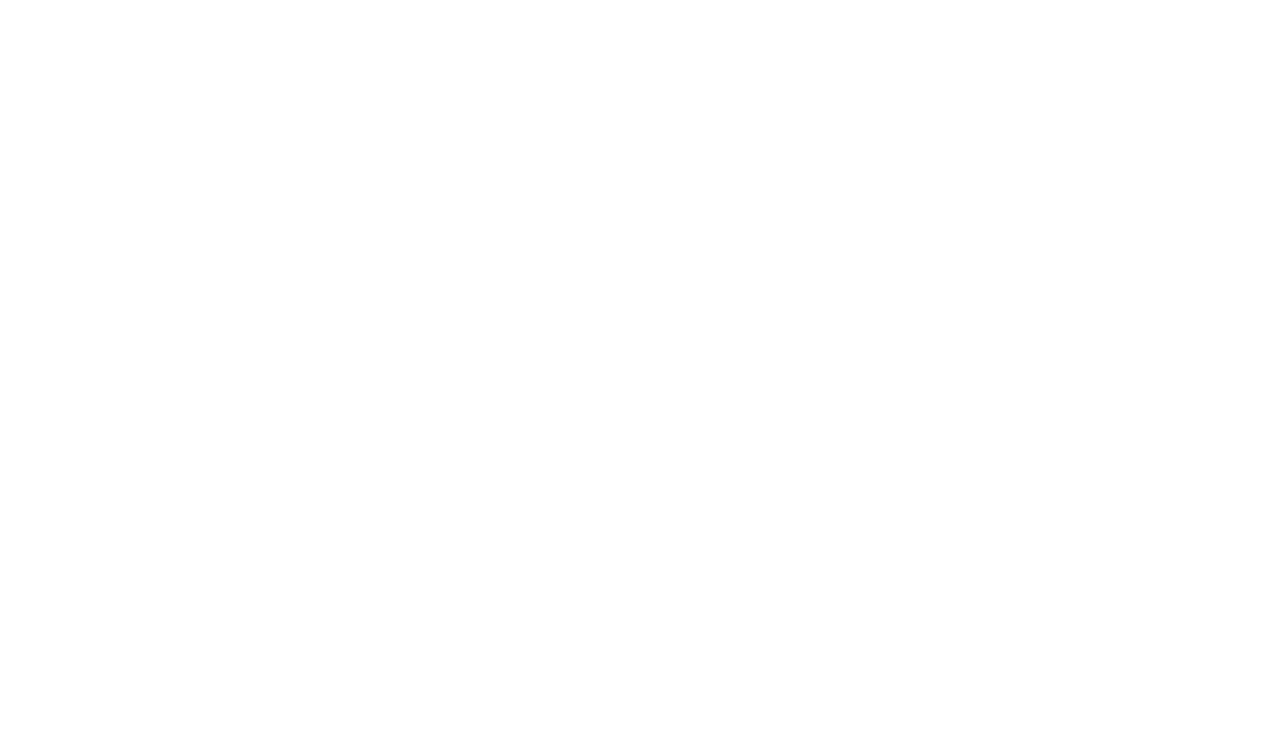
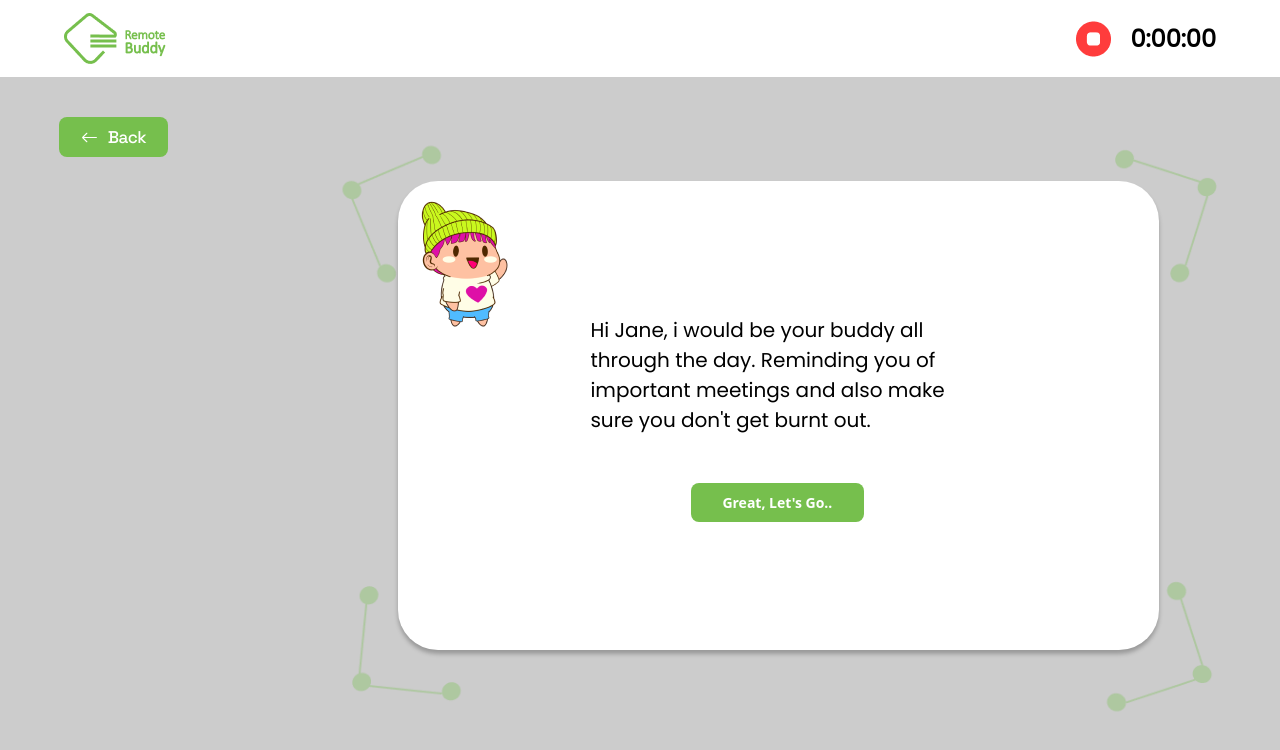
Before and after one commit to mzoyinda/RemoteBuddy, a React (Create React App) app: page /remind in a window 1280 px wide. Before the commit this address had no page. Shown: the top 750 px of the page. Built offline with nearby package versions, Linux system fonts and the light colour scheme.

Commit message:
work so far

```diff
--- a/src/App.js
+++ b/src/App.js
@@ -3,13 +3,19 @@
 import React from 'react';
 import { Route, Routes } from 'react-router-dom';
 import './App.css';
+import Meetings from './pages/Meetings';
+import Remind from './pages/Remind';
+import Welcome from './pages/Welcome';
 
 const App = () => {
   return (
     <div className="App">
       <Routes>
         <Route path='/' element={<Login/>}/>
+        <Route path='/welcome' element={<Welcome/>}/>
         <Route path='/choose' element={<Choose/>}/>
+        <Route path='/remind' element={<Remind/>}/>
+        <Route path='/meetings' element={<Meetings/>}/>
       </Routes>
     </div>
   );
--- a/src/layout/Layout.jsx
+++ b/src/layout/Layout.jsx
@@ -4,6 +4,8 @@
 import { Back } from 'components/button/Back'
 import background from 'assets/background.png'
 import Card from 'components/card/Card'
+
+import { motion, AnimatePresence} from "framer-motion"
 
 export const Layout = ({ children }) => {
 
@@ -12,11 +14,19 @@
       <Navbar/>
       <div className='wrap'>
         <Back/>
-        <div className='card_contain'>
+        <AnimatePresence exitBeforeEnter>
+          <motion.div
+            initial={{ y: 10, opacity: 0 }}
+            animate={{ y: 0, opacity: 1 }}
+            exit={{ y: -10, opacity: 0 }}
+            transition={{ duration: 0.2 }}
+            className='card_contain'
+          >
           <Card>
             {children}
           </Card>
-        </div>
+        </motion.div>
+        </AnimatePresence>
       </div>
     </LayoutContain>
   )
--- a/src/pages/Login.js
+++ b/src/pages/Login.js
@@ -34,7 +34,7 @@
           <Action>
             <p>Lets help you track your day</p>
             <button>
-              <Link to='/choose'>Lets go ! </Link>
+              <Link to='/welcome'>Lets go ! </Link>
             </button>
           </Action>
           <ImgContainer>
--- /dev/null
+++ b/src/pages/Meetings.js
@@ -0,0 +1,28 @@
+import React from "react";
+import { Container, FlexBox } from "./styles";
+import { Layout } from "layout/Layout";
+import { Link } from "react-router-dom";
+
+const Meetings = () => {
+  return (
+    <Layout>
+      <Container>
+        <h3 className="text">
+          Do you have any Meeting or Activity you'd like me to remind you of today?
+        </h3>
+        <FlexBox>
+          <button type="button">
+            <Link to="/add-meeting"> Yes, I do</Link>
+          </button>
+        <button type="button" className="white-button">
+          <Link to="/music-choice"> No </Link>
+        </button>
+        </FlexBox>
+      </Container>
+    </Layout>
+  );
+};
+
+
+
+export default Meetings;
--- /dev/null
+++ b/src/pages/Remind.js
@@ -0,0 +1,22 @@
+import React from 'react'
+import { Container } from './styles'
+import { Layout } from 'layout/Layout'
+import { Link } from "react-router-dom";
+import styled from "styled-components";
+
+const Remind = () => {
+
+  return (
+    <Layout>
+        <Container>
+            <h3 className='text'>Hi Jane, i would be your buddy all through the day. Reminding you of important meetings and also make sure you don't get burnt out.</h3>
+            <button type='button'>
+            <Link to='/meetings'> Great, Let's Go..</Link>
+            </button>
+        </Container>
+
+    </Layout>
+  )
+}
+
+export default Remind
--- /dev/null
+++ b/src/pages/Welcome.js
@@ -0,0 +1,29 @@
+import React from 'react'
+import { Container } from './styles'
+import { Layout } from 'layout/Layout'
+import { Link } from "react-router-dom";
+import styled from "styled-components";
+
+const Welcome = () => {
+
+  return (
+    <Layout>
+        <Container>
+            <h3 className='text'>Hi, i'm Buddy, What should i call you?</h3>
+            <Input type="text" />
+            <button type='button'>
+            <Link to='/remind'> Got it!</Link>
+            </button>
+        </Container>
+
+    </Layout>
+  )
+}
+
+const Input = styled.input`
+border:none;
+width:70%;
+border-bottom: 1px solid #828282;
+`
+
+export default Welcome
--- a/src/pages/choose/Choose.jsx
+++ b/src/pages/choose/Choose.jsx
@@ -1,5 +1,5 @@
 import React from 'react'
-import { ChooseContainer } from './styles'
+import { Container } from '../styles'
 import mack from 'assets/audiomack.png'
 import boom from 'assets/boomplay.png'
 import spotify from 'assets/spotify.png'
@@ -10,7 +10,7 @@
 
   return (
     <Layout>
-        <ChooseContainer>
+        <Container>
             <h3 className='text'>Jane, would you like to</h3>
             <button type='button'>
                 Use our music Library
@@ -35,7 +35,7 @@
                     <img alt='Youtube' src={youtube}/>
                 </div>
             </div>
-        </ChooseContainer>
+        </Container>
     </Layout>
   )
 }
--- a/src/pages/choose/styles.js
+++ /dev/null
@@ -1,98 +0,0 @@
-import styled from "styled-components";
-
-export const ChooseContainer = styled.div`
-    display: flex;
-    flex-direction: column;
-    align-items: center;
-    padding: 0px;
-    gap: 28px;
-    width: 374px;
-    height: 193px;
-    position: relative;
-    left: 12rem;
-
-    .text {
-        font-family: 'Poppins', sans-serif;
-        font-style: normal;
-        font-weight: 400;
-        font-size: 20px;
-        line-height: 30px;
-        display: flex;
-        align-items: center;
-        color: #000000;
-    }
-
-    button {
-        width: 173px;
-        height: 39px;
-        background-color: var(--mainGren);
-        border-radius: 8px;
-        cursor: pointer;
-        border: none;
-        outline: none;
-        display: flex;
-        flex-direction: row;
-        justify-content: center;
-        align-items: center;
-        padding: 10px;
-        gap: 10px;
-        margin-top: 20px;
-
-        font-family: 'Open Sans', sans-serif;
-        font-style: normal;
-        font-weight: 700;
-        font-size: 14px;
-        line-height: 19px;
-        display: flex;
-        align-items: center;
-        text-align: center;
-        color: #F6F6FF;
-    }
-
-    .line_contain {
-        display: flex;
-        flex-direction: row;
-        justify-content: center;
-        align-items: center;
-        padding: 0px;
-        gap: 4px;
-        width: 100%;
-        height: 16px;
-
-        .line {
-            width: 50px;
-            height: 0px;
-            border: 1px solid #000000;
-        }
-
-        .line_text {
-            font-family: 'Open Sans', sans-serif;
-            font-style: normal;
-            font-weight: 400;
-            font-size: 12px;
-            line-height: 16px;
-            display: flex;
-            align-items: center;
-            color: #000000;
-        }
-    }
-
-    .libraries_wrap {
-        display: flex;
-        flex-direction: row;
-        justify-content: flex-end;
-        align-items: flex-start;
-        padding: 0px;
-        gap: 40px;
-        width: 280px;
-        height: 40px;
-        margin-top: 10px;
-
-        .library {
-            width: 40px;
-            height: 40px;
-            filter: drop-shadow(0px 4px 4px rgba(0, 0, 0, 0.25));
-            display: flex;
-        }
-    }
-`
--- /dev/null
+++ b/src/pages/styles.js
@@ -0,0 +1,120 @@
+import styled from "styled-components";
+
+export const Container = styled.div`
+  display: flex;
+  flex-direction: column;
+  align-items: center;
+  padding: 0px;
+  gap: 28px;
+  width: 374px;
+  height: 193px;
+  position: relative;
+  left: 12rem;
+
+  .text {
+    font-family: "Poppins", sans-serif;
+    font-style: normal;
+    font-weight: 400;
+    font-size: 20px;
+    line-height: 30px;
+    display: flex;
+    align-items: center;
+    color: #000000;
+  }
+
+  button {
+    width: 173px;
+    height: 39px;
+    background-color: var(--mainGren);
+    border-radius: 8px;
+    cursor: pointer;
+    border: none;
+    outline: none;
+    display: flex;
+    flex-direction: row;
+    justify-content: center;
+    align-items: center;
+    padding: 10px;
+    gap: 10px;
+    margin-top: 20px;
+
+    font-family: "Open Sans", sans-serif;
+    font-style: normal;
+    font-weight: 700;
+    font-size: 14px;
+    line-height: 19px;
+    display: flex;
+    align-items: center;
+    text-align: center;
+    color: #f6f6ff;
+
+    a {
+      color: white;
+    }
+  }
+
+  .white-button {
+    border: 1px solid #76bf4d;
+    border-radius: 8px;
+    color: var(--mainBlack);
+    background-color: var(--mainWhite);
+
+    a {
+        color: var(--mainBlack);
+    }
+  }
+
+  .line_contain {
+    display: flex;
+    flex-direction: row;
+    justify-content: center;
+    align-items: center;
+    padding: 0px;
+    gap: 4px;
+    width: 100%;
+    height: 16px;
+
+    .line {
+      width: 50px;
+      height: 0px;
+      border: 1px solid #000000;
+    }
+
+    .line_text {
+      font-family: "Open Sans", sans-serif;
+      font-style: normal;
+      font-weight: 400;
+      font-size: 12px;
+      line-height: 16px;
+      display: flex;
+      align-items: center;
+      color: #000000;
+    }
+  }
+
+  .libraries_wrap {
+    display: flex;
+    flex-direction: row;
+    justify-content: flex-end;
+    align-items: flex-start;
+    padding: 0px;
+    gap: 40px;
+    width: 280px;
+    height: 40px;
+    margin-top: 10px;
+
+    .library {
+      width: 40px;
+      height: 40px;
+      filter: drop-shadow(0px 4px 4px rgba(0, 0, 0, 0.25));
+      display: flex;
+    }
+  }
+`;
+
+export const FlexBox = styled.div`
+  display: flex;
+  button + button {
+    margin-left: 1rem;
+  }
+`;
```
Also changed, not shown: src/pages/Music-Choice.js (added, +28 -0 lines).
